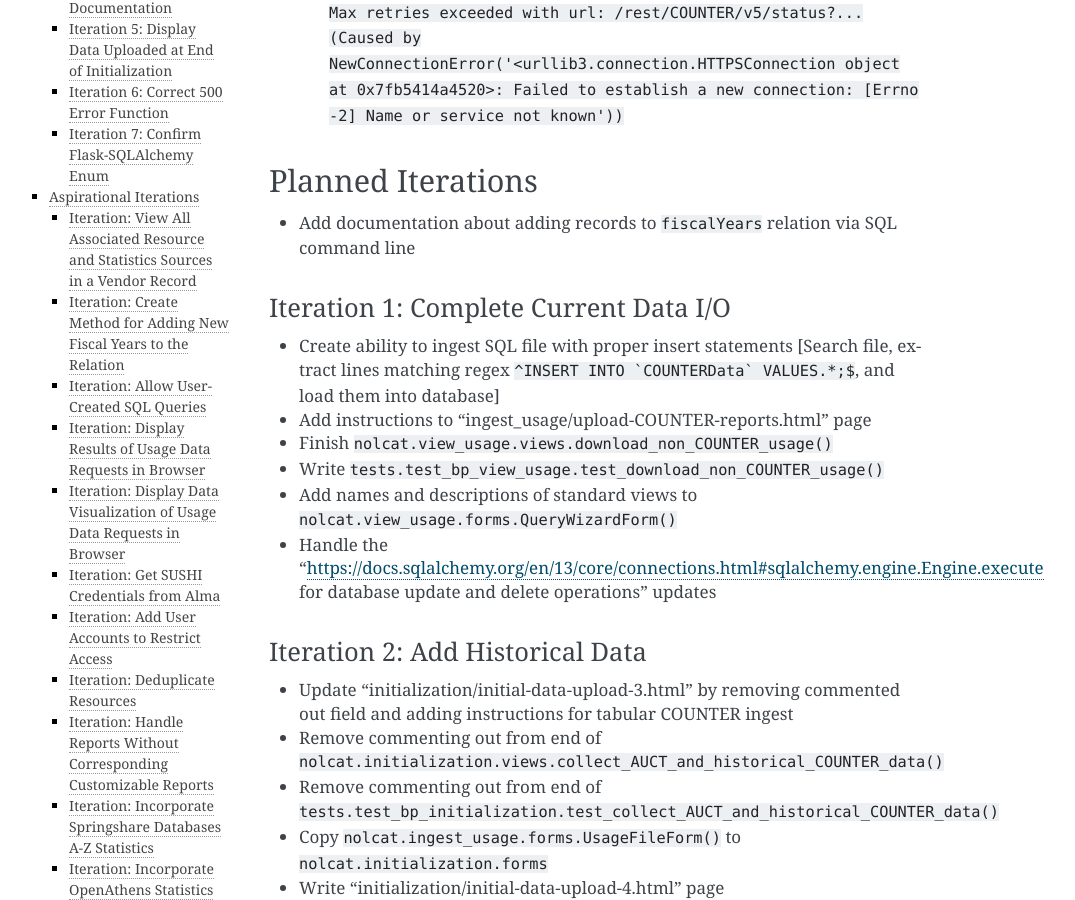
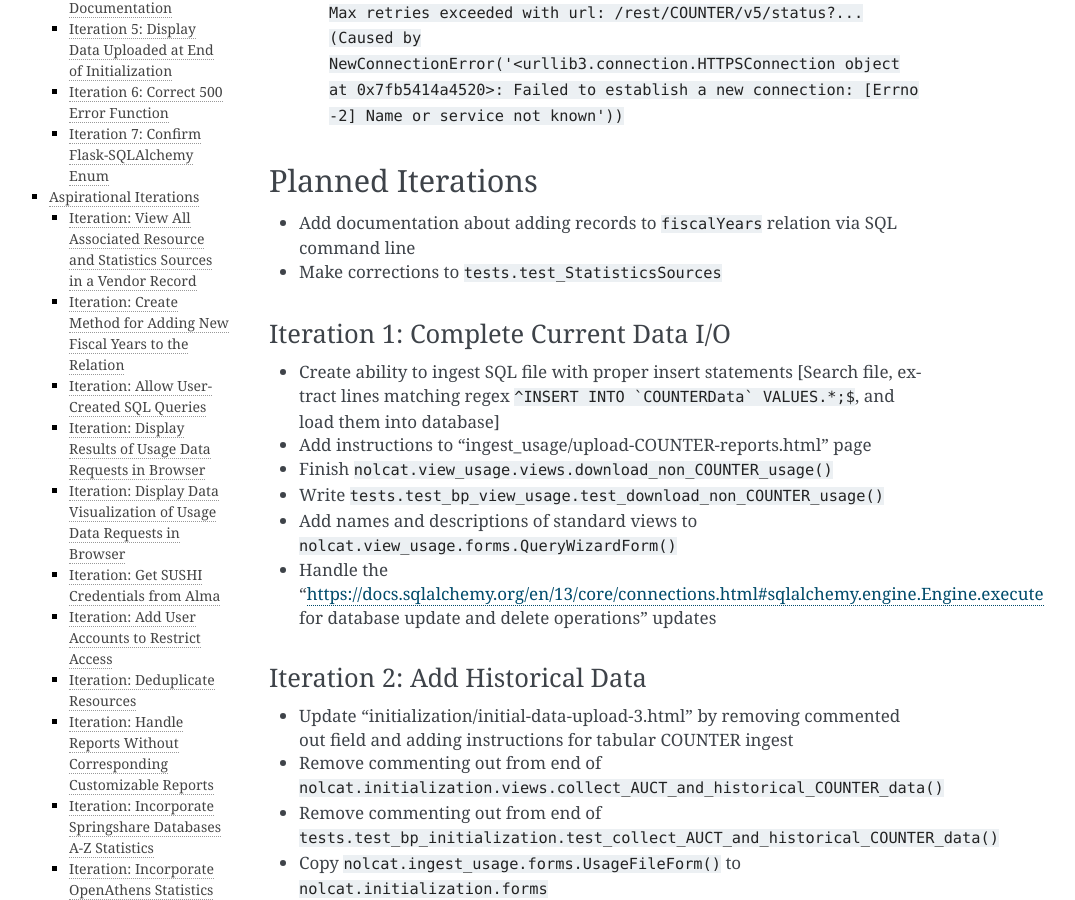
Before and after one commit to ereiskind/nolcat, a Sphinx documentation site: the page built from docs/source/roadmap.rst, in a window 1280 px wide and 900 px high, scrolled down 1253 px. Shown: the whole window, without its empty margins (151-1226 px from the left). Built offline with Sphinx 7.4.7, drawn with Linux system fonts in a browser that asks for light colours.

Commit message:
Note minor corrections to stats sources tests

```diff
--- a/docs/source/roadmap.rst
+++ b/docs/source/roadmap.rst
@@ -19,6 +19,7 @@ This is a list of issues encountered over the course of development that require
 Planned Iterations
 ******************
 * Add documentation about adding records to ``fiscalYears`` relation via SQL command line
+* Make corrections to ``tests.test_StatisticsSources``
 
 Iteration 1: Complete Current Data I/O
 ======================================
```
Also changed, not shown: 1 other file.
